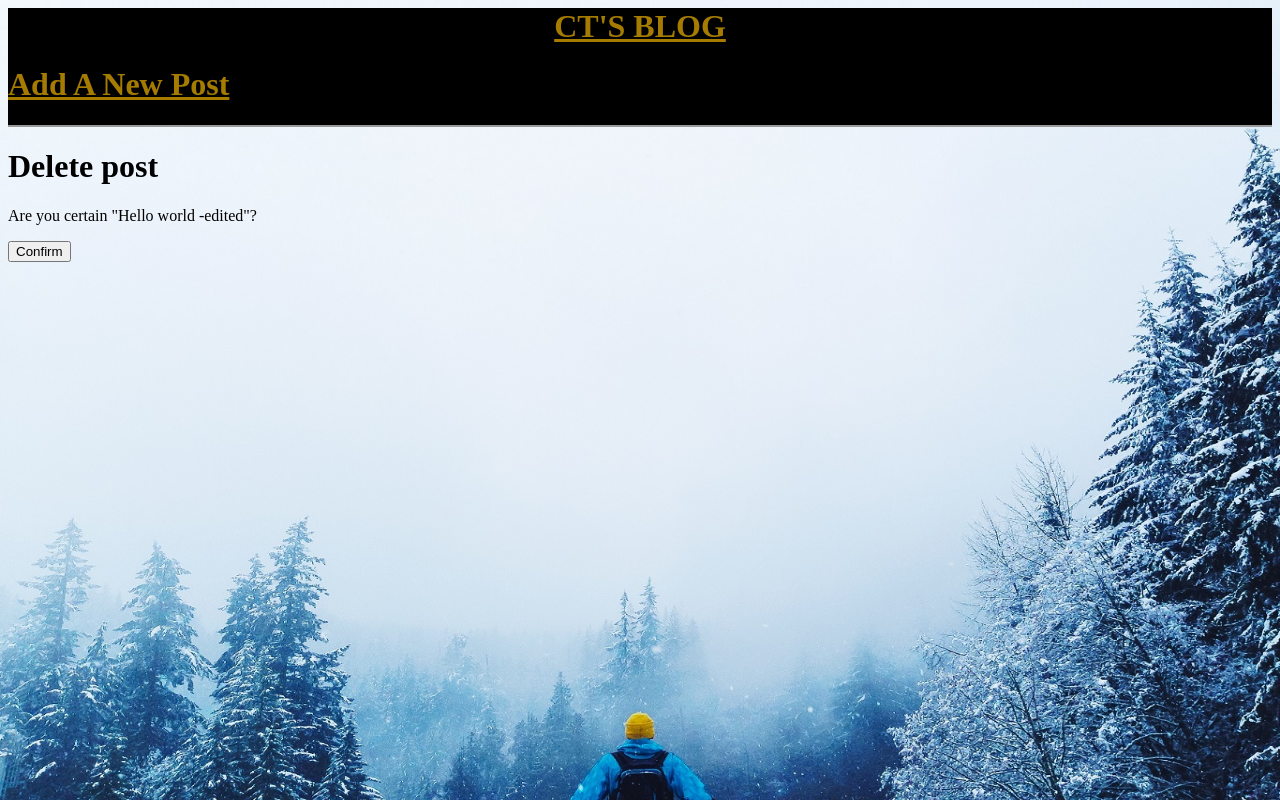
After one commit to BeachBoulevard/blogapp, a Django app: page /post/2/delete/ in a window 1280 px wide. The commit adds this page. Run offline with Django 3.2, Linux system fonts and the light colour scheme; data comes from the database, SQL or seed files in the repository; both versions use the stored data as it was after the commit.

Commit message:
edit and delete

```diff
--- a/posts/urls.py
+++ b/posts/urls.py
@@ -1,8 +1,12 @@
 from django.urls import path
 
-from .views import HomePageView, PostCreateView, PostDetailView
+from .views import (HomePageView, PostCreateView, PostDetailView, PostUpdateView, PostDeleteView)
 
 urlpatterns = [
+    path('post/<int:pk>/delete/',
+        PostDeleteView.as_view(), name='post_delete'),
+    path('post/<int:pk>/edit/',
+        PostUpdateView.as_view(), name='post_edit'),
     path('', HomePageView.as_view(), name='home'),
     path('post/new/', PostCreateView.as_view(), name='post_new'),
     path('post/<int:pk>/', PostDetailView.as_view(), name='post_detail'),
--- a/posts/views.py
+++ b/posts/views.py
@@ -18,3 +18,13 @@ class PostCreateView(CreateView):
 class PostDetailView(DetailView):
     model = Post
     template_name = 'post_detail.html'
+
+class PostUpdateView(UpdateView):
+    model = Post
+    template_name = 'post_edit.html'
+    fields = ['title', 'description']
+
+class PostDeleteView(DeleteView):
+    model = Post
+    template_name = 'post_delete.html'
+    success_url = reverse_lazy('home')
--- a/static/css/base.css
+++ b/static/css/base.css
@@ -1,18 +1,22 @@
+header {
+    border-bottom: 2px solid #999;
+    background-color: black;
+}
+
+body {
+    background-image: url("../background.jpg");
+    background-repeat: no-repeat;
+    background-size:100% 100%
+  }
+
 header h1 a {
     color: #a67c00;
     }
 
-
-header {
-    border bottom: 1px solid #999;
-    border margin: 2rem;
-    display flex;
-}
-
-ul h2  {
-    color: red;
-    font-family: 'Courier New', Courier, monospace;
-    font-size: 2em;
-    font-weight: bold;
+.leftside {
 
 }
+.rightside {
+
+
+}
--- a/templates/base.html
+++ b/templates/base.html
@@ -10,8 +10,12 @@
         <script src="{% static 'js/image-trail.js' %}"></script>
 
         <header>
+            <div class="rightside">
             <h1><a href="{% url 'home' %}"><center>CT'S BLOG</center></a></h1>
+            </div>
+            <div class="leftside">
             <h1><a href="{% url 'post_new' %}">Add A New Post</a></h1>
+            </div>
         </header>
 
         <div>
--- /dev/null
+++ b/templates/post_delete.html
@@ -0,0 +1,11 @@
+
+{% extends 'base.html' %}
+
+{% block content %}
+    <h1>Delete post</h1>
+    <form action="" method="post">{% csrf_token %}
+        <p>Are you certain "{{ post.title }}"?</p>
+        <input type="submit" value="Confirm" />
+
+    </form>
+{% endblock content %}
--- a/templates/post_detail.html
+++ b/templates/post_detail.html
@@ -5,5 +5,6 @@
         <h2>{{ post.title }}</h2>
         <p>{{ post.description }}</p>
     </div>
-
+    <p><a href="{% url 'post_edit' post.pk %}"> Edit posts</a></p>
+    <p><a href="{% url 'post_delete' post.pk %}">Delete posts</a></p>
 {% endblock content %}
```
Also changed, not shown: templates/post_edit.html (added, +11 -0 lines), background.jpg (renamed from static/img/bryce-evans-202182-unsplash.jpg), db.sqlite3, static/autre.jpg (added), static/background.jpg (added), static/img/background.jpg (added).
